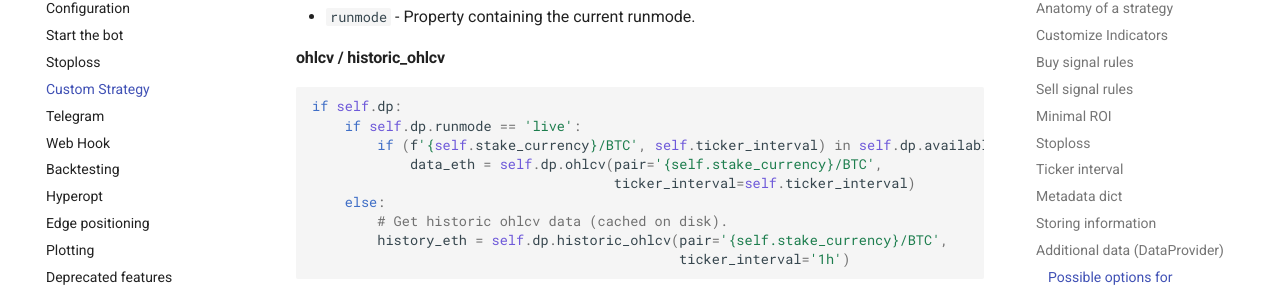
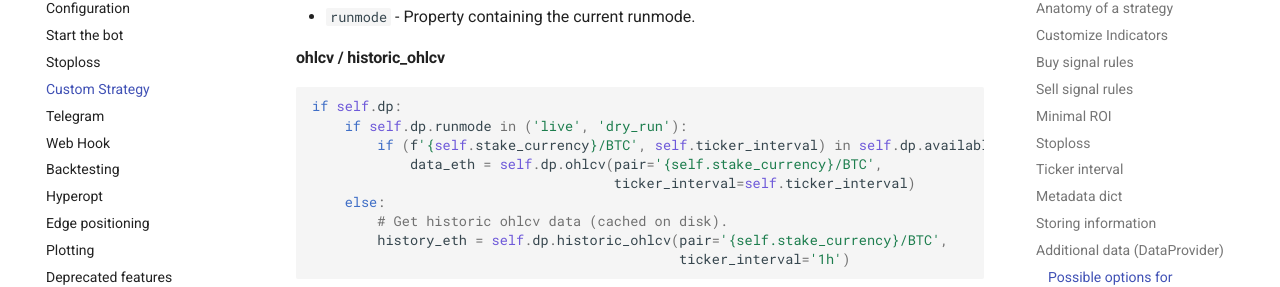
Before and after one commit to jacksonmori755/Crypto-trading-bot, an MkDocs documentation site: the page built from docs/bot-optimization.md, in a window 1280 px wide and 900 px high, scrolled down 6310 px. Shown: the part 143-430 px from the top of the window. Built offline with MkDocs 1.6.1 and Material for MkDocs 9.7.7, drawn with Linux system fonts in a browser that asks for light colours.

Commit message:
also support dry_run

````diff
--- a/docs/bot-optimization.md
+++ b/docs/bot-optimization.md
@@ -278,7 +278,7 @@ Please always check if the `DataProvider` is available to avoid failures during
 
 ``` python
 if self.dp:
-    if self.dp.runmode == 'live':
+    if self.dp.runmode in ('live', 'dry_run'):
         if (f'{self.stake_currency}/BTC', self.ticker_interval) in self.dp.available_pairs:
             data_eth = self.dp.ohlcv(pair='{self.stake_currency}/BTC',
                                      ticker_interval=self.ticker_interval)
````
